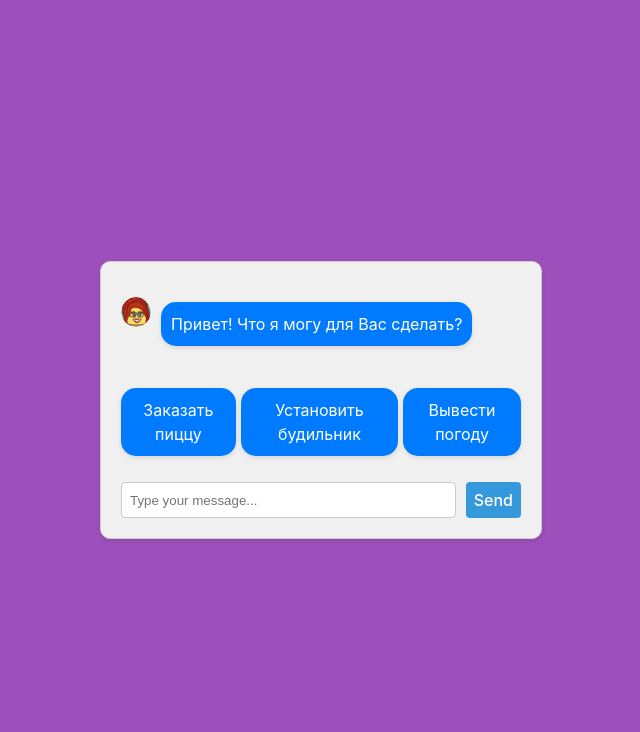
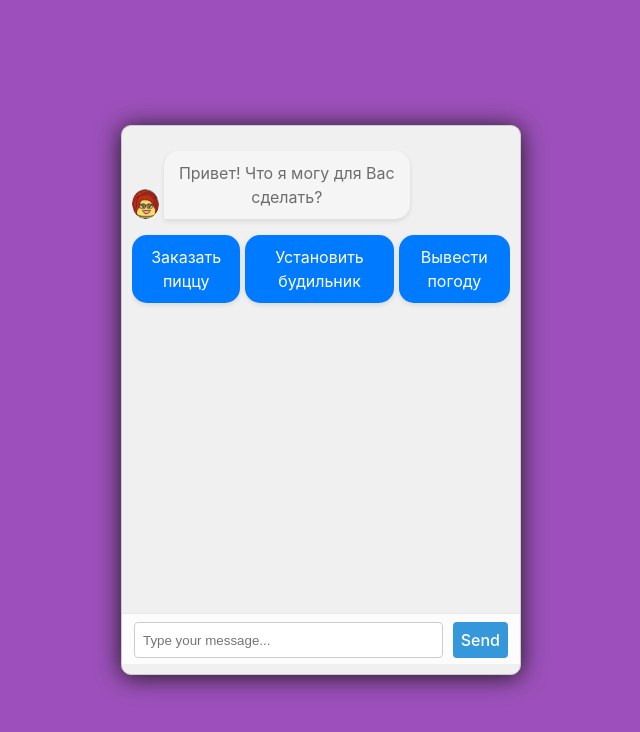
Before and after one commit to Aksenov-m/optimal-city, a Vue app: page / in a window 1280 px wide. Shown: the top 732 px of the page, without its empty margins (319-959 px from the left). Built offline with nearby package versions, Linux system fonts and the light colour scheme.

Commit message:
fix: поправить стили

```diff
--- a/src/App.vue
+++ b/src/App.vue
@@ -4,12 +4,16 @@ import Container from './components/Container.vue';
 </script>
 
 <template>
-  <div id="app-container">
+  <div id="app-container" v-cloak>
     <Container />
   </div>
 </template>
 
 <style>
+
+[v-cloak] {
+  display: none;
+}
 
 #app-container {
   min-height: 100vh; /* Минимальная высота всей страницы */
--- a/src/components/Avatar.vue
+++ b/src/components/Avatar.vue
@@ -1,13 +1,13 @@
 <script setup>
 
 
-const props = defineProps(["src"]);
+const props = defineProps(["src", "isSelf"]);
 
 </script>
 
 <template>
-  <div class="avatar">
-    <img :src="props.src" alt="User Avatar" />
+  <div class="avatar" :class="{ 'avatar-self': props.isSelf, 'avatar-bot': !props.isSelf }">
+    <img :src="props.src" alt="Avatar" />
   </div>
 </template>
 
@@ -26,4 +26,12 @@ const props = defineProps(["src"]);
   object-fit: cover;
   border-radius: 50%;
 }
+
+.avatar-self {
+  margin-left: 5px;
+}
+.avatar-bot {
+  margin-right: 5px;
+}
+
 </style>
--- a/src/components/Container.vue
+++ b/src/components/Container.vue
@@ -28,26 +28,27 @@ watchEffect(() => {
     }, 1000);
   }
 });
-// function clickMessage(event) {
-//   messages.value.push({ text: event.value, isSelf: true });
 
-// }
+
 </script>
 
 <template>
-  <div class="chat-container">
+  <div class="chat-container" @dragstart="onDragstart($event,)">
     <div class="chat-content">
       <Message :isSelf="false" :avatar="avatarChat"
         >Привет! Что я могу для Вас сделать?</Message
       >
       <WelcomeMessage @on-click="callback" />
+      <div class="messages">
         <Message
           v-for="newMessage in messages"
           :key="newMessage"
           :isSelf="newMessage.isSelf"
-        :avatar="avatarUser"
+          :avatar="newMessage.isSelf ? avatarUser : avatarChat"
           >{{ newMessage.text }}</Message
         >
+      </div>
+
       <Input @on-submit="callback" />
     </div>
   </div>
@@ -55,21 +56,38 @@ watchEffect(() => {
 
 <style scoped>
 .chat-container {
+  box-sizing: border-box;
   display: flex;
   flex-direction: column;
   max-width: 400px;
   margin: auto;
-  padding: 20px;
+  padding: 10px;
   background-color: #f0f0f0;
   border: 1px solid #ccc;
   border-radius: 10px;
-  box-shadow: 0 2px 5px rgba(0, 0, 0, 0.1);
+  box-shadow: 0 2px 25px #1a1a1a;
+  overflow: hidden;
+  position: relative;
+  z-index: 5;
+  width: 100%;
+  min-width: 300px;
+  min-height: 290px;
+  /* box-shadow: 0 0 30px rgba(0, 0, 0, 0.1); */
 }
 
 .chat-content {
+  width: 100%;
   margin-top: 15px;
   display: flex;
   flex-direction: column;
-  gap: 10px;
+  height: 513px;
+  overflow-y: auto;
+}
+
+.messages {
+  margin-bottom: 55px;
+  display: flex;
+  flex-direction: column;
+  gap: 13px;
 }
 </style>
--- a/src/components/Input.vue
+++ b/src/components/Input.vue
@@ -22,16 +22,26 @@ function buttonClick() {
 
 <template>
     <div class="input">
-      <input type="text" v-model="newMessage" placeholder="Type your message..." />
-      <button @click='buttonClick'>Send</button>
+      <input @keyup.enter="buttonClick" type="text" v-model="newMessage" placeholder="Type your message..." />
+      <button @click='buttonClick' >Send</button>
     </div>
   </template>
 
 
   <style scoped>
   .input {
+    padding: 8px 12px 6px;
+    background-color: rgba(252, 252, 252, 1);
+    border-top: 1px solid #E8E8E8;
     display: flex;
+    flex-direction: row;
+    position: absolute;
+    bottom: 0;
+    left: 0;
+    right: 0;
+    z-index: 9000;
     gap: 10px;
+    margin-bottom: 10px;
   }
 
   .input input {
--- a/src/components/Message.vue
+++ b/src/components/Message.vue
@@ -1,25 +1,18 @@
 <script setup>
-import { computed } from 'vue';
+import { computed } from "vue";
 
-import Avatar from './Avatar.vue';
+import Avatar from "./Avatar.vue";
 
+const props = defineProps(["avatar", "isSelf"]);
 
-
-const props = defineProps(["avatar", "isSelf" ]);
-
-
-
-const hasAvatar =  computed(() => !!props.avatar)
-
-
-
+const hasAvatar = computed(() => !!props.avatar);
 </script>
 
 <template>
-  <div class="message" :class="{ 'self': props.isSelf, 'bot': !props.isSelf }">
-    <Avatar v-if="hasAvatar" :src="props.avatar" />
+  <div class="message" :class="{ self: props.isSelf, bot: !props.isSelf }" v-cloak>
+    <Avatar v-if="hasAvatar" :src="props.avatar" :isSelf="props.isSelf" />
     <div class="message-content">
-      <p class="message-bubble">
+      <p class="message-bubble" :class="{ 'bubble-self': props.isSelf, 'bubble-bot': !props.isSelf }">
         <!-- Здесь используем слот для вставки содержимого сообщения -->
         <slot></slot>
       </p>
@@ -27,30 +20,36 @@ const hasAvatar =  computed(() => !!props.avatar)
   </div>
 </template>
 
+<style scoped>
 
-<style scoped>
+[v-cloak] {
+  display: none;
+}
 .message {
   display: flex;
-  max-width: 95%;
+  align-items: end;
+  max-width: 100%;
+  justify-content: end;
 }
 
 .self {
   flex-direction: row-reverse; /* Меняем порядок элементов для самописных сообщений */
-  margin-left: auto; /* Смещение сообщения вправо, если оно самописное */
+  margin-left: 100px;
 }
 
 .bot {
   flex-direction: row; /* Оставляем аватар чатбота слева */
+  margin-right: 100px;
 }
 
 .message-content {
-  margin-left: 10px; /* Добавляем отступ между аватаром и контентом сообщения */
+  width: 100%;
   display: flex;
   flex-direction: column;
 }
 
 .message-bubble {
-  margin-top: 5px; /* Добавляем отступ между аватаром и сообщением */
+  margin: 0;
   padding: 10px;
   background-color: #007bff; /* Цвет фона сообщения как в iMessage */
   color: #fff; /* Цвет текста */
@@ -58,4 +57,14 @@ const hasAvatar =  computed(() => !!props.avatar)
   box-shadow: 0 2px 5px rgba(0, 0, 0, 0.1);
   word-wrap: break-word;
 }
+
+.bubble-bot {
+  background-color: rgba(245, 245, 245, 1);
+  color: #6d6d6d;
+  border-radius: 15px 15px 15px 0; /* Убираем border-radius для нижнего левого угла */
+}
+
+.bubble-self {
+  border-radius: 15px 15px 0 15px; /* Убираем border-radius для нижнего левого угла */
+}
 </style>
--- a/vite.config.js
+++ b/vite.config.js
@@ -4,5 +4,5 @@ import vue from '@vitejs/plugin-vue'
 // https://vitejs.dev/config/
 export default defineConfig({
   plugins: [vue()],
-  base: "/Optimal-city",
+  base: "/optimal-city",
 })
```
Lines whose indentation alone changed are shown as unchanged.
